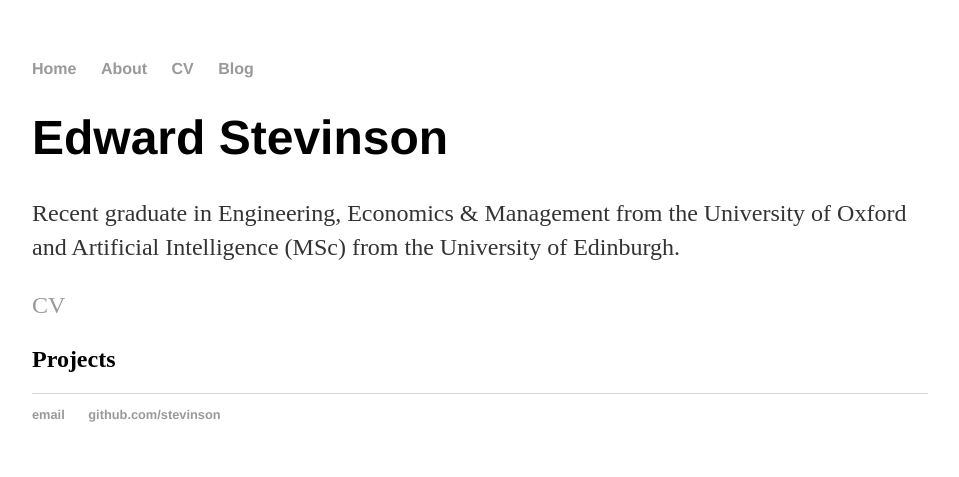
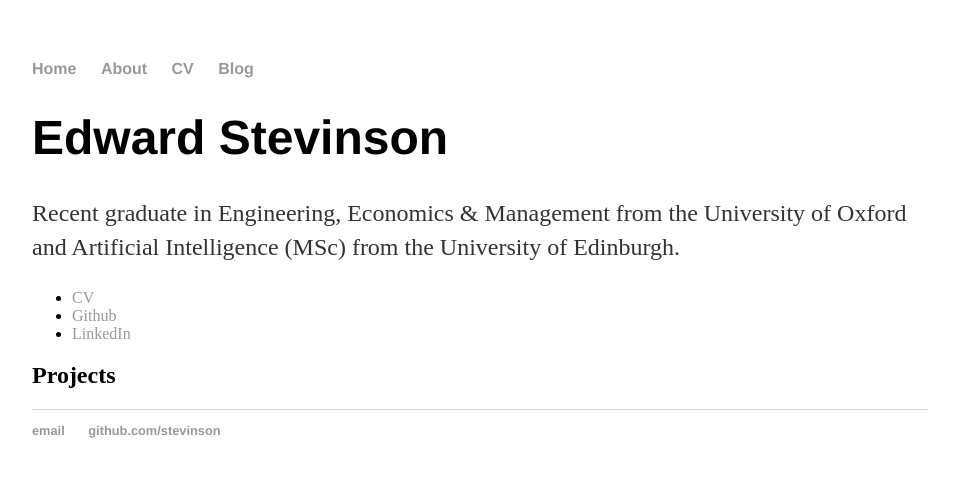
Before and after one commit to Stevinson/stevinson.github.io, a Jekyll site: the page built from index.md, in a window 1280 px wide. Shown: the top 477 px of the page, without its empty margins (160-1119 px from the left). Built offline with Jekyll 4.4.1, drawn with Linux system fonts in a browser that asks for light colours.

Commit message:
Update index.md

```diff
--- a/index.md
+++ b/index.md
@@ -7,7 +7,9 @@ title: Edward Stevinson
 
 Recent graduate in Engineering, Economics & Management from the University of Oxford and Artificial Intelligence (MSc) from the University of Edinburgh.
 
-[CV](assets/stevinson_cv.pdf)
+* [CV](assets/stevinson_cv.pdf)
+* [Github](https://github.com/stevinson)
+* [LinkedIn](https://uk.linkedin.com/in/edward-stevinson-971b98124)
 
 
 ## Projects
```
